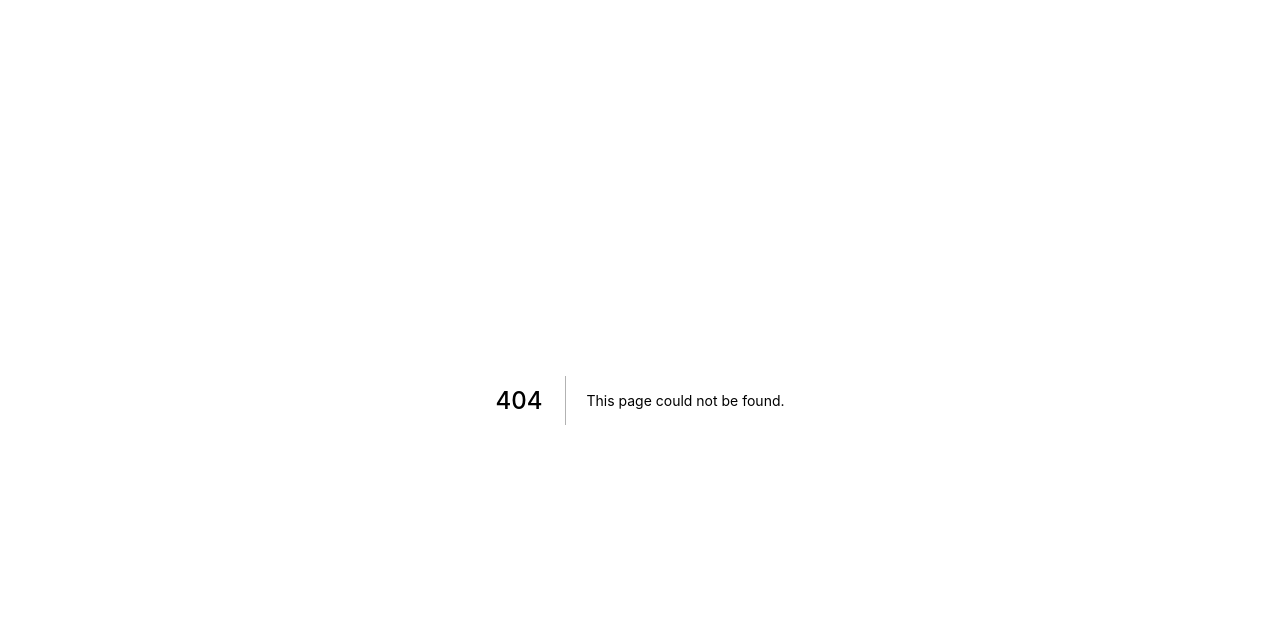
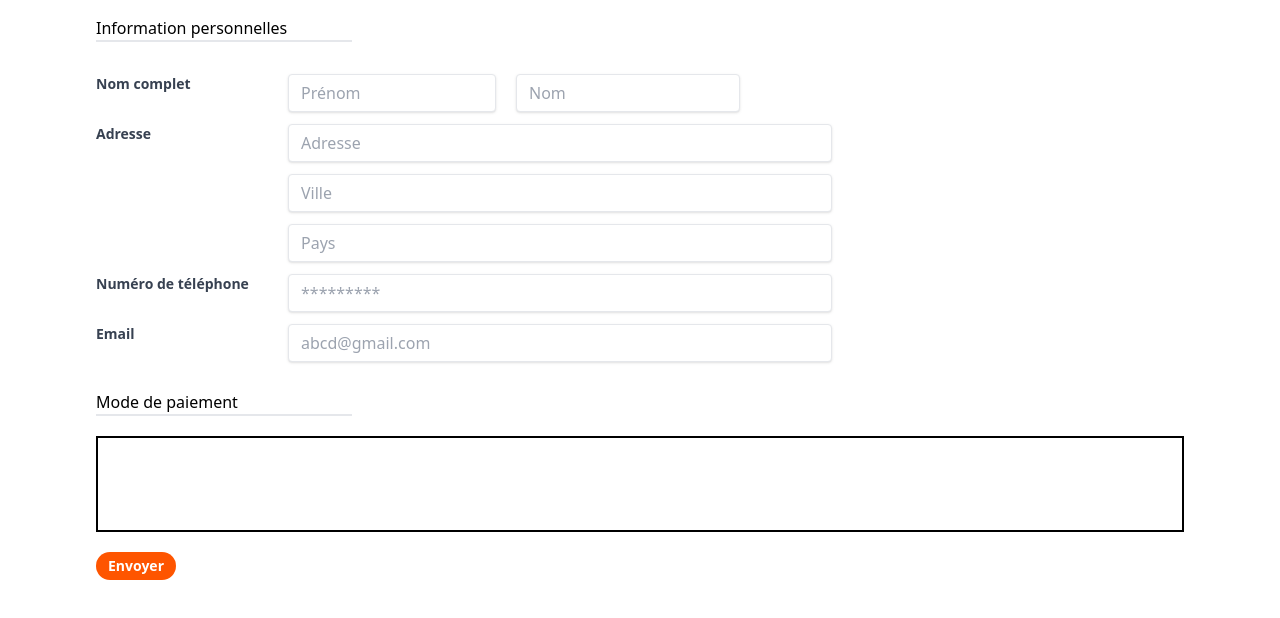
Before and after one commit to eunicekinzengele/ReposVTC_Front, a Next.js app: page /UserInformations in a window 1280 px wide. Before the commit this address had no page. Shown: the top 618 px of the page. Built offline with nearby package versions, Linux system fonts and the light colour scheme.

Commit message:
creation of a payment page

```diff
--- a/pages/PaymentPage.jsx
+++ b/pages/PaymentPage.jsx
@@ -1,7 +1,18 @@
 import React from 'react'
+import Topbar from '../components/layout/Topbar'
+import Banner from './Banner'
+import Header from './Header'
+import UserInformations from './UserInformations'
+import Footer from './Footer'
 
 export default function PaymentPage() {
   return (
-    <div>PaymentPage</div>
+    <div>
+        <Topbar/>
+        <Header/>
+        <Banner/>
+        <UserInformations/>
+        <Footer/>
+    </div>
   )
 }
--- /dev/null
+++ b/pages/UserInformations.jsx
@@ -0,0 +1,115 @@
+import React from "react";
+
+export default function UserInformations() {
+  return (
+    <div className=" px-24 mb-5 pb-5 ">
+      <div className=" justify-between">
+        <div className=" border-b-2  w-64 mb-8 mt-4 ">
+          Information personnelles
+        </div>
+        <div class="flex  mb-3">
+          <label
+            class="block text-gray-700 text-sm font-bold w-48  "
+            for="username"
+          >
+            Nom complet
+          </label>
+          <div className="  space-x-5">
+            <input
+              class="shadow appearance-none border rounded py-2 px-3 text-gray-700 leading-tight focus:outline-none focus:shadow-outline w-52"
+              id="username"
+              type="text"
+              placeholder="Prénom"
+            />
+            <input
+              class="shadow appearance-none border rounded py-2 px-3 text-gray-700 leading-tight focus:outline-none focus:shadow-outline w-56"
+              id="username"
+              type="text"
+              placeholder="Nom"
+            />
+          </div>
+        </div>
+
+        <div class=" flex   mb-3 ">
+          <label
+            class="block text-gray-700 text-sm font-bold  w-48 "
+            for="username"
+          >
+            Adresse
+          </label>
+          <input
+            class="shadow appearance-none border rounded py-2 px-3 text-gray-700 leading-tight focus:outline-none focus:shadow-outline w-6/12	"
+            id="username"
+            type="text"
+            placeholder="Adresse"
+          />
+        </div>
+        <div class=" flex   mb-3 ">
+          <label
+            class="block text-gray-700 text-sm font-bold  w-48 "
+            for="username"
+          >
+
+          </label>
+          <div className=" bg-red-500 "></div>
+          <input
+            class="shadow appearance-none border rounded py-2 px-3 text-gray-700 leading-tight focus:outline-none focus:shadow-outline w-6/12	"
+            id="username"
+            type="text"
+            placeholder="Ville"
+          />
+        </div>
+        <div class=" flex   mb-3 ">
+          <label
+            class="block text-gray-700 text-sm font-bold   w-48 "
+            for="username"
+          >
+
+          </label>
+          <div className=" bg-red-500 "></div>
+          <input
+            class="shadow appearance-none border rounded py-2 px-3 text-gray-700 leading-tight focus:outline-none focus:shadow-outline w-6/12	"
+            id="username"
+            type="text"
+            placeholder="Pays"
+          />
+        </div>
+        <div class=" flex   mb-3 ">
+          <label
+            class="block text-gray-700 text-sm font-bold   w-48 "
+            for="username"
+          >
+            Numéro de téléphone
+          </label>
+          <input
+            class="shadow appearance-none border rounded py-2 px-3 text-gray-700 leading-tight focus:outline-none focus:shadow-outline w-6/12	"
+            id="username"
+            type="text"
+            placeholder="*********"
+          />
+        </div>
+        <div class=" flex mb-7 ">
+          <label
+            class="block text-gray-700 text-sm font-bold   w-48 "
+            for="username"
+          >
+            Email
+          </label>
+          <input
+            class="shadow appearance-none border rounded py-2 px-3 text-gray-700 leading-tight focus:outline-none focus:shadow-outline w-6/12	"
+            id="username"
+            type="text"
+            placeholder="abcd@gmail.com"
+          />
+        </div>
+        <div className=" border-b-2  w-64 mb-5 ">
+          Mode de paiement
+        </div>
+        <div className=" h-24 w-full border-2 border-black mb-5  "></div>
+        <button class="rounded-full bg-orange md:text-sm text-white font-semibold md:p-1 md:px-3 ">
+           Envoyer
+         </button>
+      </div>
+    </div>
+  );
+}
```
